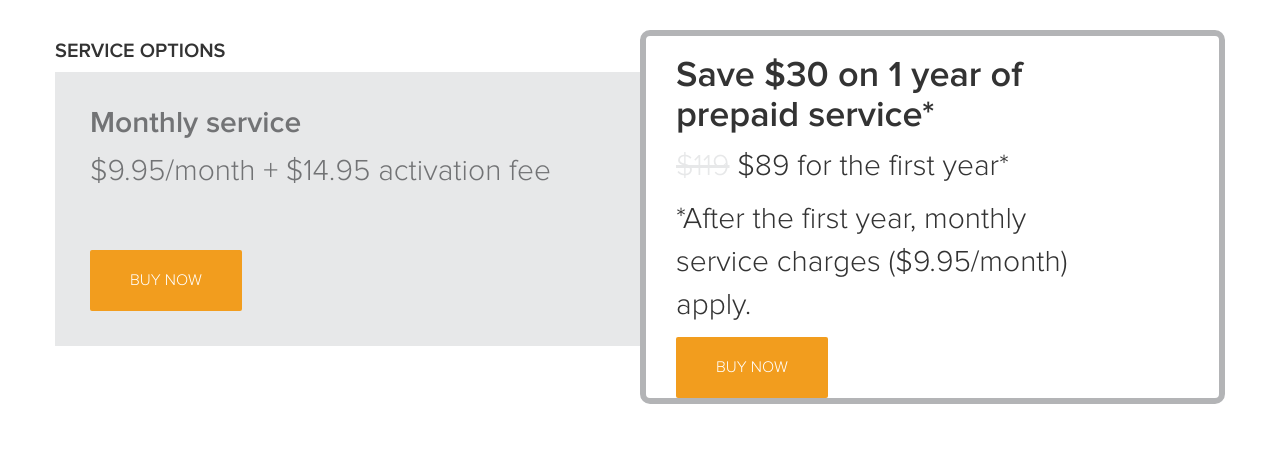
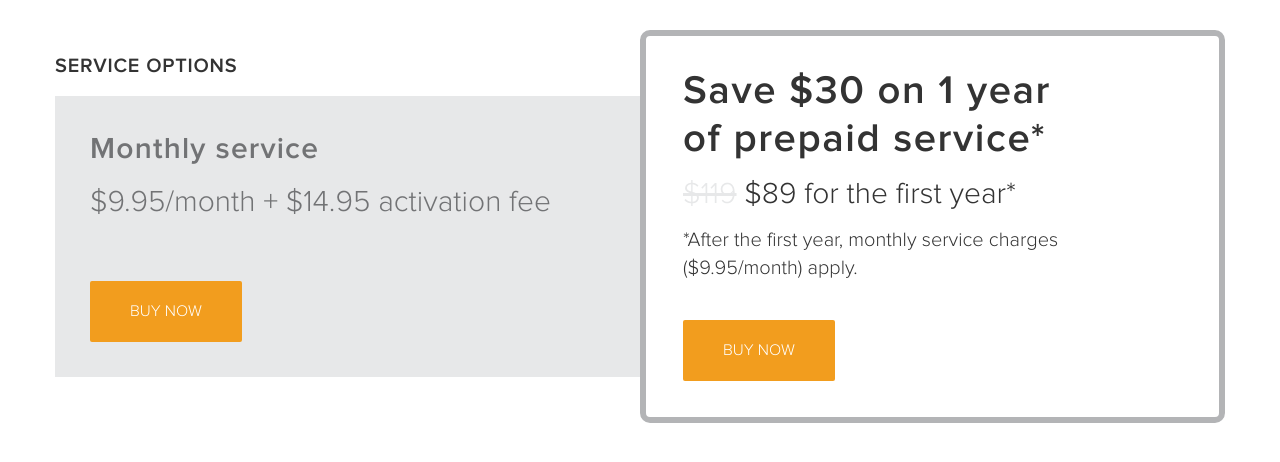
Before and after one commit to mradambeck/wh-coding-challenge, a plain HTML site: page mock2html.html in a window 1280 px wide. Drawn offline with nearby package versions, Linux system fonts and the light colour scheme.

Commit message:
spacing between elements

```diff
--- a/mock2html.html
+++ b/mock2html.html
@@ -2,7 +2,7 @@
 <html>
 <head>
   <meta charset="utf-8">
-  <title>Service Options</title>
+  <title>SERVICE OPTIONS</title>
   <meta name="viewport" content="width=device-width, initial-scale=1">
   <!-- Bootstrap -->
   <link rel="stylesheet" href="https://maxcdn.bootstrapcdn.com/bootstrap/3.3.7/css/bootstrap.min.css" integrity="sha384-BVYiiSIFeK1dGmJRAkycuHAHRg32OmUcww7on3RYdg4Va+PmSTsz/K68vbdEjh4u" crossorigin="anonymous">
@@ -14,28 +14,33 @@
 
   <div class="container">
     <div class="row">
+
+      <!-- Left Col -->
       <div class="col-sm-6" id="monthly-svc-col">
         <div class="row">
           <h5 class="title">SERVICE OPTIONS</h5>
         </div>
         <div class="row" id="monthly-svc-box">
           <h2>Monthly service</h2>
-          <p>$9.95/month + $14.95 activation fee</p>
+          <p class="fees">$9.95/month + $14.95 activation fee</p>
           <button class="btn btn-lg btn-warning">BUY NOW</button>
         </div>
       </div>
+
+      <!-- Right Col -->
       <div class="col-sm-6" id="savings-col">
-        <div class="col-sm-10">
+        <div class="col-sm-9">
           <h1>Save $30 on 1 year of prepaid service*</h1>
           <p>
             <s>$119</s> $89 for the first year*
           </p>
-          <p id="fine-print">
+          <p class="fine-print">
             *After the first year, monthly service charges ($9.95/month) apply.
           </p>
           <button class="btn btn-lg btn-warning">BUY NOW</button>
         </div>
       </div>
+
     </div>
 
   </div>
--- a/mock2html.scss
+++ b/mock2html.scss
@@ -49,6 +49,12 @@ button {
 
 h1,h2,h3,h4,h5,h6 {
   font-family: "proxima_nova_semibold";
+  letter-spacing: .04em;
+  line-height: 1.2;
+}
+
+h1 {
+  font-size: 40px;
 }
 
 p {
@@ -62,6 +68,8 @@ s {
 // Left Column (#monthly-svc-col)
 .title {
   font-size: 20px!important;
+  padding-bottom: 8px;
+  margin-top: 24px;
 }
 
 #monthly-svc-box {
@@ -71,6 +79,9 @@ s {
   button {
     margin-top: 47px;
   }
+  .fees {
+    padding-top:4px!important;
+  }
 }
 
 // Right Column (#savings-col)
@@ -78,4 +89,12 @@ s {
 #savings-col {
   border: 6px solid $midgrey;
   border-radius: 10px;
+  padding: 11px 0 36px 22px;
+  button {
+    margin-top: 27px;
+  }
 }
+
+.fine-print {
+  font-size: 20px;
+}
```
Also changed, not shown: mock2html.css, 1 other file.
